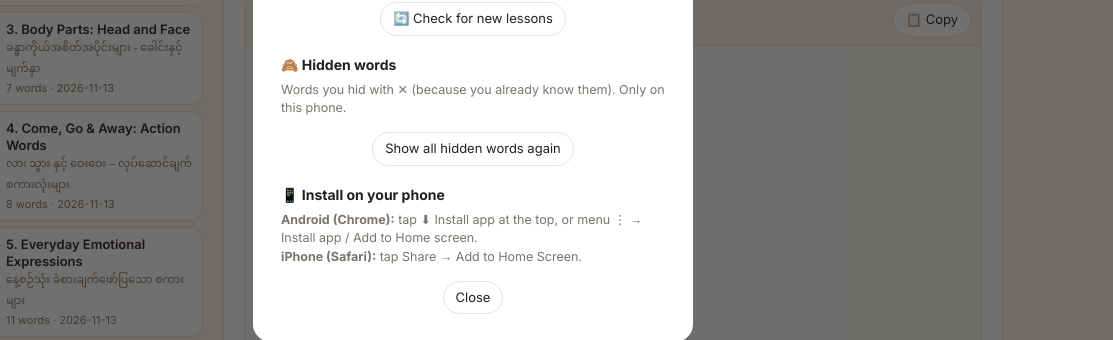
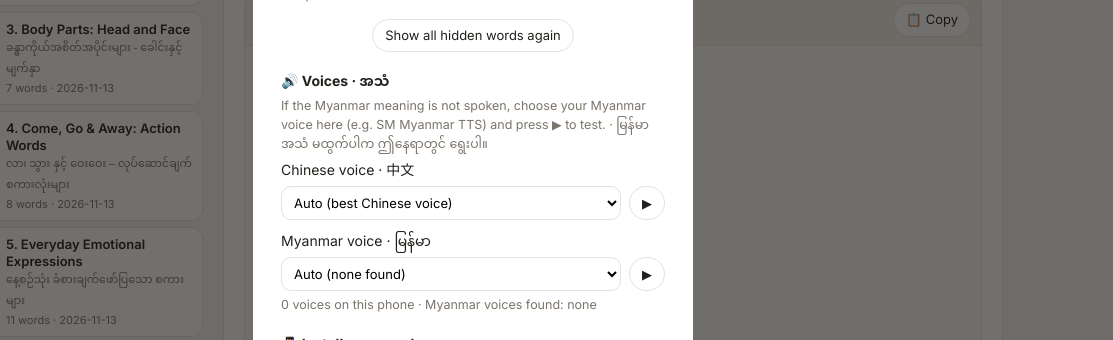
Before and after one commit to Charxil/Chinese-reader-app, a plain HTML site: page index.html in a window 1280 px wide. Both pictures are taken after a click on the button "⚙️ Settings". Shown: the part 304-644 px from the top of the page, 167-1280 px from the left. Drawn offline with Linux system fonts and the light colour scheme.

Commit message:
Add voice chooser for Myanmar sound

```diff
--- a/index.html
+++ b/index.html
@@ -110,6 +110,7 @@ button.chip.refresh .rt{font-weight:600}
 button.chip.refresh .rs{font-size:10.5px;line-height:1.5;opacity:.9}
 button.chip.refresh.busy .rt::before{content:'';display:inline-block;width:10px;height:10px;border:2px solid currentColor;border-right-color:transparent;border-radius:50%;animation:s 1s linear infinite;margin-right:6px;vertical-align:-1px}
 @media(max-width:820px){.hbtns{margin-left:0;width:100%}}
+.vsel{flex:1;min-width:0;font:inherit;font-size:13px;padding:7px 8px;border:1px solid var(--line);border-radius:10px;background:#fff}
 .empty{color:var(--muted);text-align:center;padding:40px 10px}
 [contenteditable=true]{outline:1px dashed var(--gold);border-radius:4px;padding:0 3px}
 .modal{position:fixed;inset:0;background:rgba(20,18,15,.6);display:none;align-items:center;justify-content:center;padding:20px;z-index:10}
@@ -155,6 +156,13 @@ button.chip.refresh.busy .rt::before{content:'';display:inline-block;width:10px;
   <p>Words you hid with ✕ (because you already know them). Only on this phone.</p>
   <div class="row"><button class="chip" id="unhideBtn">Show all hidden words again</button></div>
   <div class="status" id="setStatus"></div>
+  <h4>🔊 Voices · အသံ</h4>
+  <p>If the Myanmar meaning is not spoken, choose your Myanmar voice here (e.g. SM Myanmar TTS) and press ▶ to test. · မြန်မာအသံ မထွက်ပါက ဤနေရာတွင် ရွေးပါ။</p>
+  <label style="display:block">Chinese voice · 中文</label>
+  <div class="row" style="margin-top:2px"><select id="zhSel" class="vsel"></select><button class="chip" id="zhTest">▶</button></div>
+  <label style="display:block;margin-top:10px">Myanmar voice · မြန်မာ</label>
+  <div class="row" style="margin-top:2px"><select id="mySel" class="vsel"></select><button class="chip" id="myTest">▶</button></div>
+  <small id="voiceInfo"></small>
   <h4>📱 Install on your phone</h4>
   <p><b>Android (Chrome):</b> tap ⬇ Install app at the top, or menu ⋮ → Install app / Add to Home screen.<br><b>iPhone (Safari):</b> tap Share → Add to Home Screen.</p>
   <div class="row"><button class="chip" id="closeSet">Close</button></div>
@@ -281,20 +289,25 @@ function confirmDelete(l){
 
 // ---------- speech ----------
 let zhVoice=null;
-function pickVoice(){try{const v=speechSynthesis.getVoices();zhVoice=v.find(x=>/^zh(-|_)?(CN|Hans)?/i.test(x.lang))||v.find(x=>/^zh/i.test(x.lang))||null;}catch(e){}}
+let vpref={zh:'',my:''};try{Object.assign(vpref,JSON.parse(localStorage.getItem('cs-voices')||'{}'));}catch(e){}
+const allVoices=()=>{try{return speechSynthesis.getVoices()||[];}catch(e){return [];}};
+const vid=v=>v.name+'|'+v.lang;
+const isMyVoice=v=>/^(my|mya|bur|mm)([-_]|$)/i.test(v.lang||'')||/burmese|myanmar|mya|zawgyi|unicode.*mm|sm\s*myanmar|sao\s*mai/i.test(v.name||'');
+function pickVoice(){try{const v=allVoices();const pv=vpref.zh&&v.find(x=>vid(x)===vpref.zh);zhVoice=pv||v.find(x=>/^zh(-|_)?(CN|Hans)?/i.test(x.lang))||v.find(x=>/^zh/i.test(x.lang))||null;}catch(e){}}
 try{pickVoice();speechSynthesis.onvoiceschanged=pickVoice;}catch(e){}
 let myVoice=null;
-function pickMy(){try{myVoice=speechSynthesis.getVoices().find(v=>/^my([-_]|$)/i.test(v.lang)||/burmese|myanmar/i.test(v.name))||null;}catch(e){}}
+function pickMy(){try{const v=allVoices();if(vpref.my==='__lang'){myVoice='__lang';return;}const pv=vpref.my&&v.find(x=>vid(x)===vpref.my);myVoice=pv||v.find(isMyVoice)||null;}catch(e){}}
 async function sayMy(text){
   pickMy();
+  if(myVoice==='__lang'){try{speechSynthesis.cancel();const u=new SpeechSynthesisUtterance(text);u.lang='my-MM';u.rate=.9;speechSynthesis.speak(u);return;}catch(e){}}
   if(myVoice){try{speechSynthesis.cancel();const u=new SpeechSynthesisUtterance(text);u.voice=myVoice;u.lang=myVoice.lang;u.rate=.9;speechSynthesis.speak(u);return;}catch(e){}}
-  status('No Myanmar (Burmese) voice was found on this device. On Android you can try: Settings → Text-to-speech → Google speech engine → Install voice data → Myanmar, if it is offered.',true);
+  status('No Myanmar voice selected. Open ⚙️ Settings → 🔊 Voices and choose the Myanmar voice. · မြန်မာအသံ ရွေးရန် Settings ကိုဖွင့်ပါ',true);
 }
 let readingAll=false;
 const pauseMs=ms=>new Promise(r=>setTimeout(r,ms));
 function speakP(text,voice,lang,rate){return new Promise(res=>{try{const u=new SpeechSynthesisUtterance(text);if(voice)u.voice=voice;u.lang=lang;u.rate=rate;let done=false;const fin=()=>{if(!done){done=true;res();}};u.onend=fin;u.onerror=fin;speechSynthesis.speak(u);setTimeout(fin,Math.max(4000,text.length*450));}catch(e){res();}});}
 async function sayZhP(text){if(zhVoice)return speakP(text,zhVoice,zhVoice.lang,.8);if(ttsApi){try{await ttsApi.speak(text,{language:'zh-CN',rate:.85});return;}catch(e){}}return speakP(text,null,'zh-CN',.8);}
-async function sayMyP(text){pickMy();if(myVoice)return speakP(text,myVoice,myVoice.lang,.9);if(ttsApi){try{await ttsApi.speak(text,{language:'my'});return;}catch(e){}}return false;}
+async function sayMyP(text){pickMy();if(myVoice==='__lang')return speakP(text,null,'my-MM',.9);if(myVoice)return speakP(text,myVoice,myVoice.lang,.9);if(ttsApi){try{await ttsApi.speak(text,{language:'my'});return;}catch(e){}}return false;}
 async function readAll(l,btn){
   if(readingAll){readingAll=false;try{speechSynthesis.cancel();}catch(e){}try{ttsApi&&ttsApi.stop();}catch(e){}if(btn.isConnected)btn.textContent='🔊 Read all (中→မြန်မာ)';document.querySelectorAll('.w.reading').forEach(x=>x.classList.remove('reading'));return;}
   readingAll=true;btn.textContent='⏹ Stop';let myOk=true;
@@ -306,7 +319,7 @@ async function readAll(l,btn){
     await sayZhP(w.hanzi);
     if(!readingAll)break;
     await pauseMs(250);
-    if(myOk&&w.myanmar){const ok=await sayMyP(w.myanmar);if(ok===false){myOk=false;status('No Myanmar voice on this device — reading Chinese only.',true);}}
+    if(myOk&&w.myanmar){const ok=await sayMyP(w.myanmar);if(ok===false){myOk=false;status('No Myanmar voice selected — reading Chinese only. Choose one in ⚙️ Settings → 🔊 Voices.',true);}}
     await pauseMs(500);
   }
   readingAll=false;document.querySelectorAll('.w.reading').forEach(x=>x.classList.remove('reading'));
@@ -544,8 +557,24 @@ function showUndo(msg,undo){let el=$('toast');if(!el){el=document.createElement(
 function knownAdd(l,w){known.add(kkey(l,w));try{localStorage.setItem('cs-known',JSON.stringify([...known]));}catch(e){}}
 // ---------- settings dialog ----------
 function setStatus(m,err){const s=$('setStatus');s.style.display=m?'block':'none';s.className='status'+(err?' err':'');s.textContent=m||'';}
-function openSettings(){setStatus('');$('setModal').classList.add('open');}
+function fillVoices(){
+  const v=allVoices();const zs=$('zhSel'),ms=$('mySel');if(!zs)return;
+  const opt=(val,label,sel)=>`<option value="${esc(val)}"${sel?' selected':''}>${esc(label)}</option>`;
+  const sorted=v.slice().sort((a,b)=>(a.lang||'').localeCompare(b.lang||''));
+  zs.innerHTML=opt('','Auto (best Chinese voice)',!vpref.zh)+sorted.map(x=>opt(vid(x),x.name+' ('+x.lang+')',vpref.zh===vid(x))).join('');
+  const mys=sorted.filter(isMyVoice);
+  ms.innerHTML=opt('','Auto'+(mys.length?' → '+mys[0].name:' (none found)'),!vpref.my)+opt('__lang','System Myanmar voice (my-MM)',vpref.my==='__lang')
+    +(mys.length?'<optgroup label="Myanmar voices found">'+mys.map(x=>opt(vid(x),x.name+' ('+x.lang+')',vpref.my===vid(x))).join('')+'</optgroup>':'')
+    +'<optgroup label="All voices on this phone">'+sorted.filter(x=>!isMyVoice(x)).map(x=>opt(vid(x),x.name+' ('+x.lang+')',vpref.my===vid(x))).join('')+'</optgroup>';
+  $('voiceInfo').textContent=v.length+' voices on this phone · Myanmar voices found: '+(mys.length?mys.map(x=>x.name).join(', '):'none');
+}
+function saveVoices(){vpref.zh=$('zhSel').value;vpref.my=$('mySel').value;try{localStorage.setItem('cs-voices',JSON.stringify(vpref));}catch(e){}pickVoice();pickMy();}
+try{speechSynthesis.addEventListener('voiceschanged',()=>{if($('setModal').classList.contains('open'))fillVoices();});}catch(e){}
+function openSettings(){setStatus('');fillVoices();setTimeout(fillVoices,800);$('setModal').classList.add('open');}
 $('setBtn').onclick=openSettings;
+$('zhSel').onchange=saveVoices;$('mySel').onchange=saveVoices;
+$('zhTest').onclick=()=>{saveVoices();say('你好，我是学生。');};
+$('myTest').onclick=()=>{saveVoices();sayMy('မင်္ဂလာပါ။ ကျွန်တော် ကျောင်းသားပါ။');};
 $('closeSet').onclick=()=>$('setModal').classList.remove('open');
 $('setModal').onclick=e=>{if(e.target.id==='setModal')e.target.classList.remove('open');};
 $('unhideBtn').onclick=()=>{known=new Set();try{localStorage.removeItem('cs-known');}catch(e){}render();setStatus('All words are shown again ✓');};
--- a/sw.js
+++ b/sw.js
@@ -1,5 +1,5 @@
 // Chinese Study Notebook — offline support. Change VERSION whenever you upload a new index.html.
-const VERSION = 'cs-viewer-v4';
+const VERSION = 'cs-viewer-v5';
 const SHELL = ['./', './index.html', './manifest.json', './icon-192.png', './icon-512.png', './icon-maskable-512.png'];
 
 self.addEventListener('install', e => {
```
